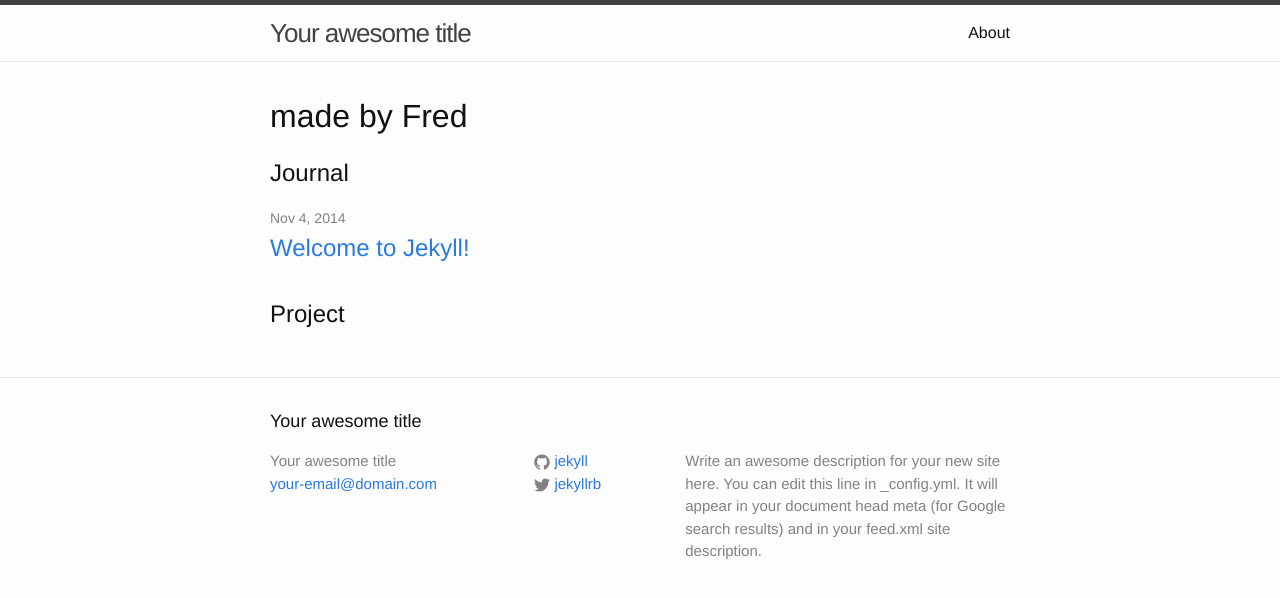
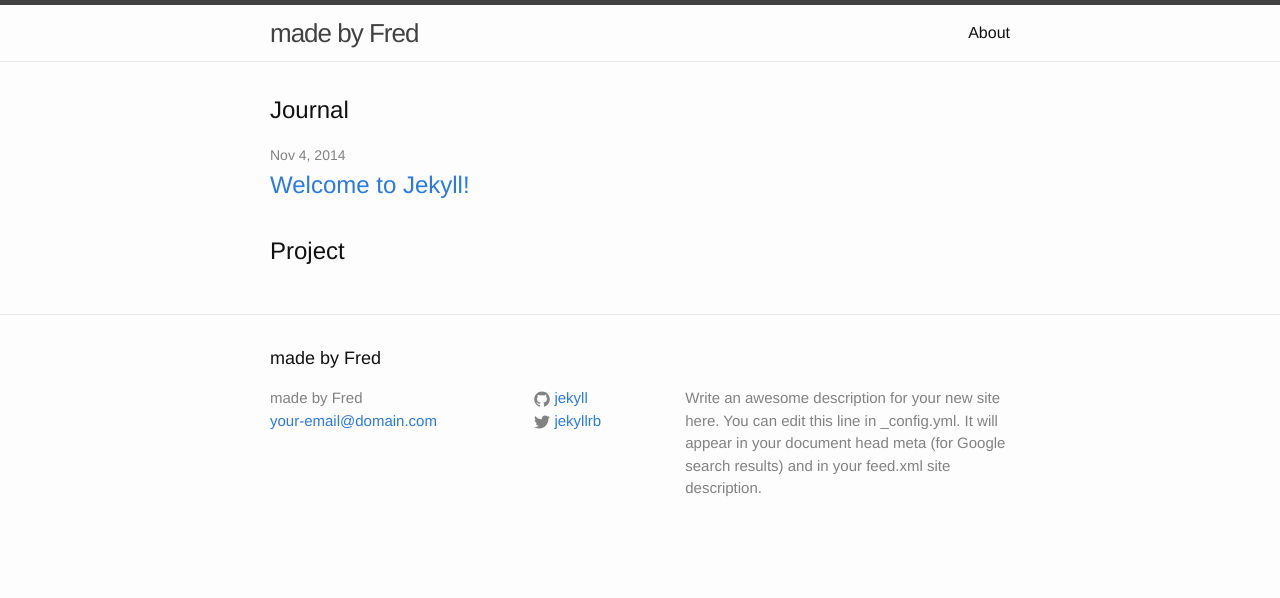
Before and after one commit to fredvg/fredvg.github.io, a Jekyll site: the page built from index.html, in a window 1280 px wide. Shown: the top 598 px of the page. Built offline with Jekyll 4.4.1, drawn with Linux system fonts in a browser that asks for light colours.

Commit message:
changed site title in config.yml

```diff
--- a/_config.yml
+++ b/_config.yml
@@ -1,5 +1,5 @@
 # Site settings
-title: Your awesome title
+title: 	<span class="line-1">made by </span>Fred
 email: your-email@domain.com
 description: > # this means to ignore newlines until "baseurl:"
   Write an awesome description for your new site here. You can edit this
--- a/index.html
+++ b/index.html
@@ -3,7 +3,6 @@ layout: default
 ---
 
 <div class="home">
-	<h1 class="site-name"><span class="line-1">made by </span>Fred</h1>
   <h2 class="section-heading">Journal</h2>
 
   <ul class="post-list">
```
